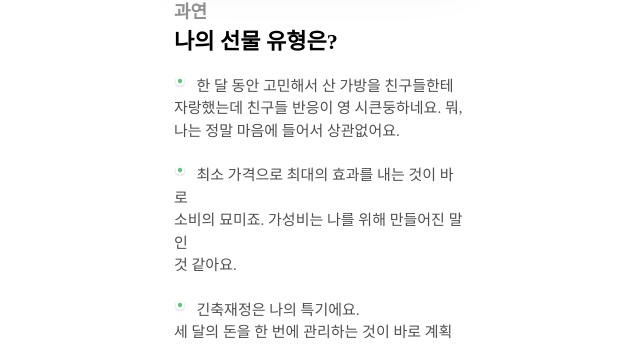
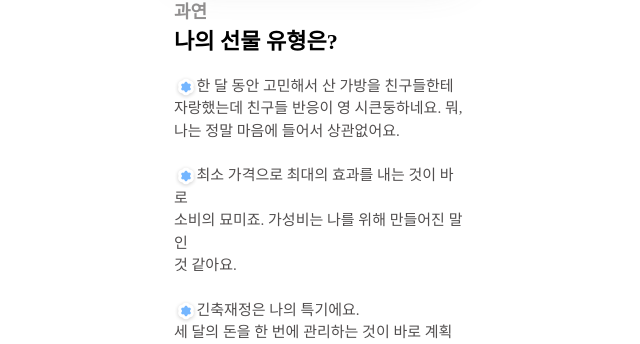
Before and after one commit to gift-mbti/gift-mbti, a Next.js app: page /result/1 in a window 1280 px wide. Shown: the part 456-800 px from the top of the page, without its empty margins (320-960 px from the left). Built offline with nearby package versions, Linux system fonts and the light colour scheme; a web font is replaced by a local one.

Commit message:
fix : px 깨짐 확인!

```diff
--- a/src/components/result/organisms/Description.tsx
+++ b/src/components/result/organisms/Description.tsx
@@ -10,8 +10,8 @@ const TextContainer = styled.div`
 
 const Star = styled.img`
   position: absolute;
-  width: 12px;
-  height: 12px;
+  width: 24px;
+  height: 24px;
 `;
 
 const Title1 = styled.div`
--- a/src/pages/result/[type].tsx
+++ b/src/pages/result/[type].tsx
@@ -37,7 +37,7 @@ export const Container = styled.div`
 
 const Result = ({ data }: any) => {
   const backgroundImg = `/img/background/bg_result${data.type}.svg`;
-  const starImg = `/img/dot/ic_dot${data.type}.svg`;
+  const starImg = `/img/dot/ic_dot_skyblue1.png`;
   const cardImg = `/img/CardImg/cardimg${data.type}.svg`;
 
   return (
```
Also changed, not shown: public/img/dot/ic_dot_skyblue1.png (added).
